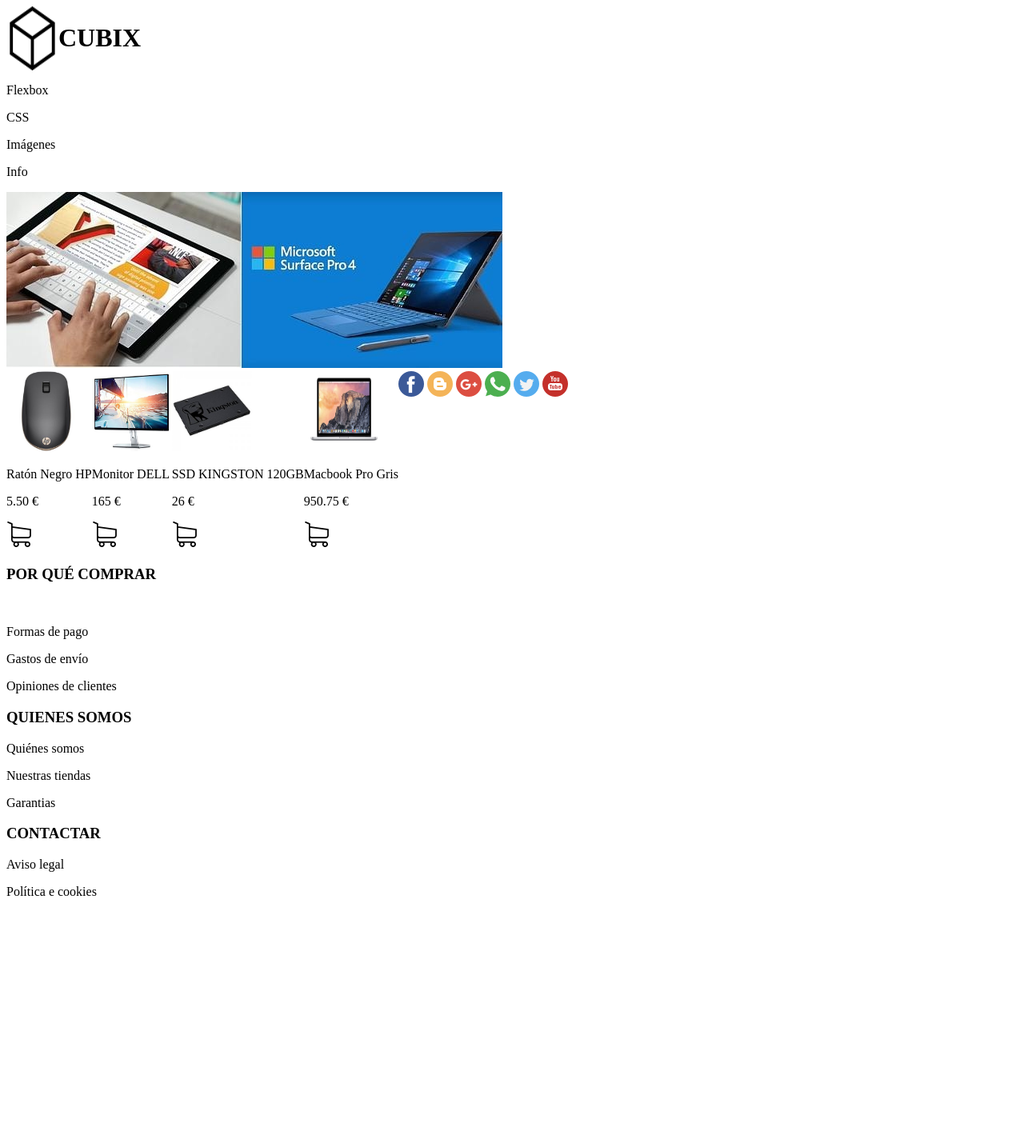
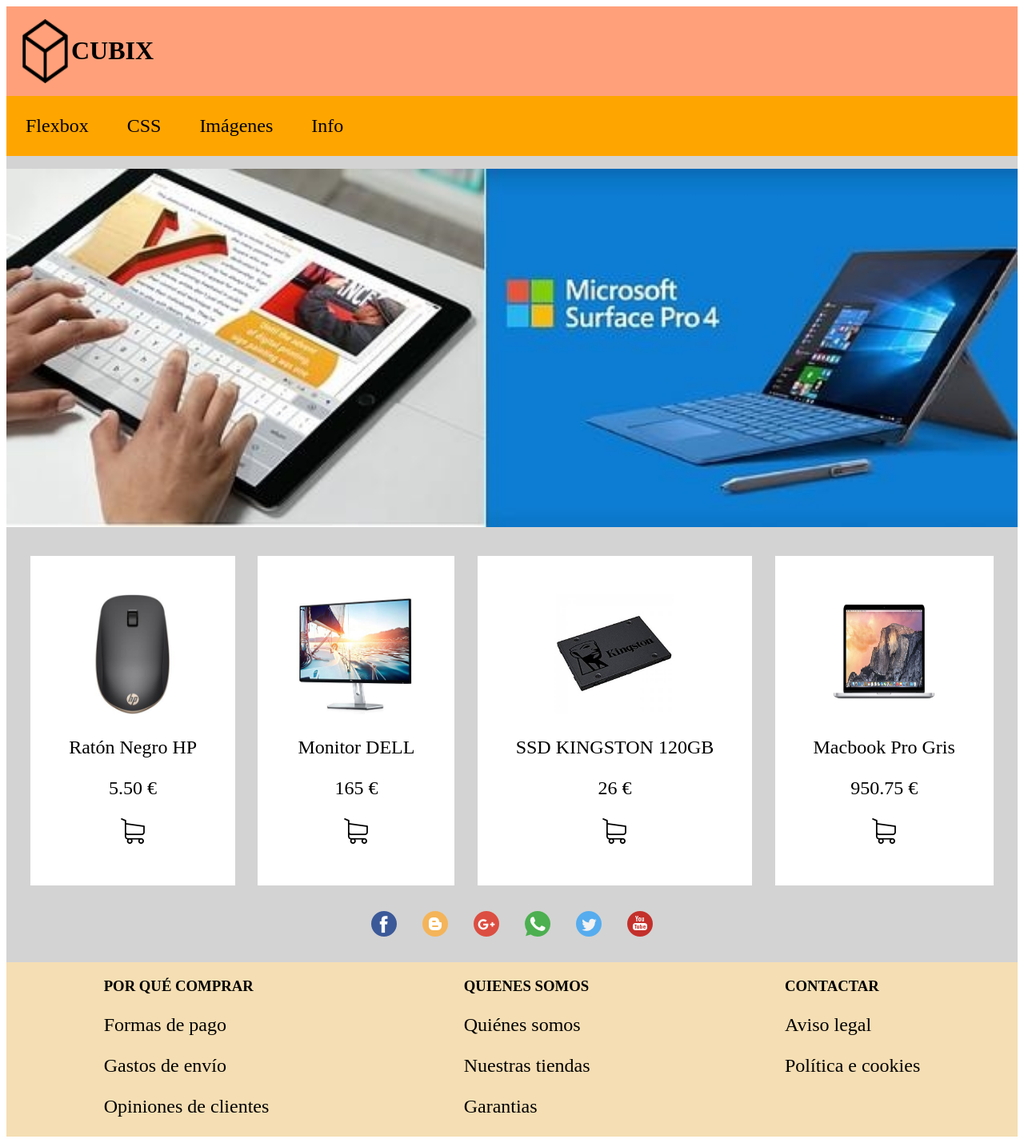
Before and after one commit to Juaniyo46/LLDD_EJERCICIO_FLEXBOX, a plain HTML site: page index.html in a window 1280 px wide. Shown: the whole page at 80% size. Before the commit the page ends 1140 px from the top, so only its background shows below. Drawn offline with Linux system fonts and the light colour scheme.

Commit message:
Terminado con media, falta meter otro media para pantallas medianas

```diff
--- a/index.html
+++ b/index.html
@@ -14,6 +14,7 @@
 					<img src="imagenes/cubo.png">
 					<h1>CUBIX</h1>
 				</div>
+			<div  class="menu">
 				<p>Flexbox</p>
 				<p>CSS</p>
 				<p>Imágenes</p>
@@ -22,35 +23,37 @@
 		</div>
 
 		<div>
-			<img src="imagenes/surface pro 4 1.jpg">
+			<img class="bigimag" src="imagenes/surface pro 4 1.jpg">
 		</div>
 
 		<div class="venta">
-			<div>
+			<div class="info">
 				<img class="producto" src="imagenes/raton.jpg">
 				<p>Ratón Negro HP</p>
 				<p>5.50 €</p>
 				<img src="imagenes/carro32.png">
 			</div>
-			<div>
+			<div class="info">
 				<img class="producto" src="imagenes/pantalla.jpg">
 				<p>Monitor DELL</p>
 				<p>165 €</p>
 				<img src="imagenes/carro32.png">
 			</div>
-			<div>
+			<div class="info">
 				<img class="producto" src="imagenes/ssd.jpg">
 				<p>SSD KINGSTON 120GB</p>
 				<p>26 €</p>
 				<img src="imagenes/carro32.png">
 			</div>
-			<div>
+			<div class="info">
 				<img class="producto" src="imagenes/macbook pro.jpg">
 				<p>Macbook Pro Gris</p>
 				<p>950.75 €</p>
 				<img src="imagenes/carro32.png">
 			</div>
-			<div>
+		</div>
+
+		<div class="redes">
 				<img src="imagenes/facebook.png">
 				<img src="imagenes/blogger.png">
 				<img src="imagenes/google.png">
@@ -58,12 +61,10 @@
 				<img src="imagenes/twitter.png">
 				<img src="imagenes/youtube.png">
 			</div>
-		</div>
 
-		<div>
+		<div class="container">
 			<div>
 				<h3>POR QUÉ COMPRAR</h3>
-				<br>
 				<p>Formas de pago</p>
 				<p>Gastos de envío</p>
 				<p>Opiniones de clientes</p>
--- a/style.css
+++ b/style.css
@@ -1,16 +1,89 @@
 .global {
+	background-color: lightgrey;
+}
+
+p {
+	font-size: 1.5em;
 }
 
 .cubo {
 	display: flex;
 	flex-wrap: nowrap;
+	padding: 1em;
+	background-color: lightsalmon;
+}
+
+.menu {
+	display: flex;
+	flex-direction: row;
+	background-color: orange;
+}
+
+.menu p {
+	margin: 1em;
+}
+
+.bigimag {
+	width: 100%;
+	padding-bottom: 1em;
+	padding-top: 1em;
 }
 
 .venta {
 	display: flex;
+	flex-direction: row;
+	justify-content: space-around;
+	margin: 1em;
+}
+
+.venta p {
+	text-align: center;
+}
+
+.info {
+	text-align: center;
+	background-color: white;
+	padding: 3em;
 }
 
 .producto {
-	width: 100px;
-	height: 100px;
+	width: 150px;
+	height: 150px;
 }
+
+.redes {
+	display: flex;
+	justify-content: center;
+	margin: 1em;
+}
+
+.redes img {
+	margin: 1em;
+}
+
+
+
+.container {
+	display: flex;
+	flex-direction: row;
+	justify-content: space-around;
+	background-color: wheat;
+}
+
+@media only screen and (max-width: 768px){
+	.container {
+		flex-direction: column;
+	}
+
+	.venta {
+		flex-direction: column;
+	}
+
+	.menu {
+		flex-direction: column;
+	}
+
+	p {
+		font-size: 1em;
+	}
+}
```
